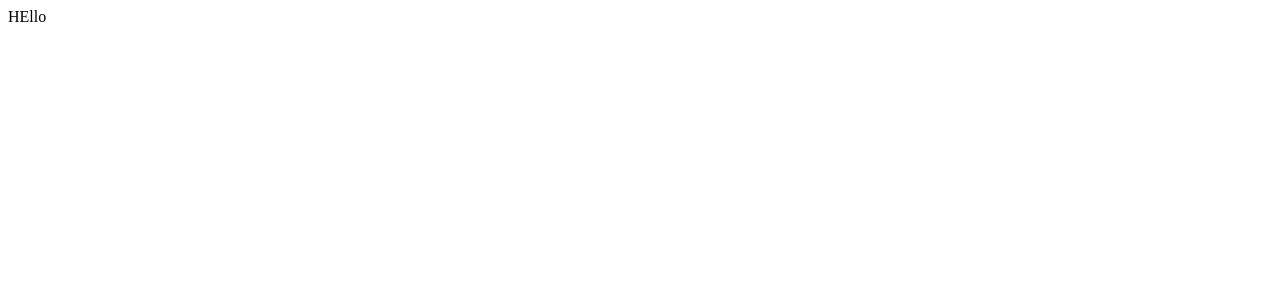
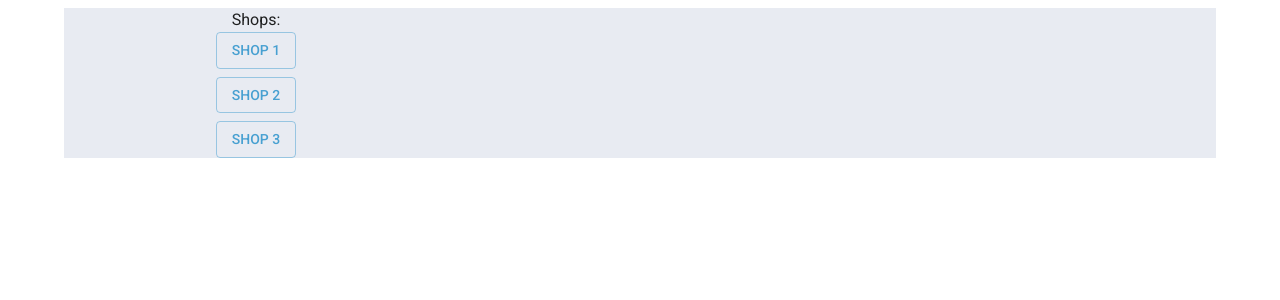
Before and after one commit to firebenderyt123/ElifTech, a Next.js app: page / in a window 1280 px wide. Shown: the top 300 px of the page. Built offline with nearby package versions, Linux system fonts and the light colour scheme.

Commit message:
sidebar init

```diff
--- /dev/null
+++ b/src/containers/Sidebar/index.tsx
@@ -0,0 +1,27 @@
+import Button from "@mui/material/Button";
+import Grid from "@mui/material/Grid";
+import Typography from "@mui/material/Typography";
+
+const shops = ["Shop 1", "Shop 2", "Shop 3"];
+
+export default function Sidebar() {
+  return (
+    <Grid container flexDirection="column" alignItems="center">
+      <Grid item>
+        <Typography component="h3">Shops:</Typography>
+      </Grid>
+      <Grid
+        container
+        item
+        flexDirection="column"
+        alignItems="center"
+        rowSpacing={1}>
+        {shops.map((shop) => (
+          <Grid item key={shop}>
+            <Button variant="outlined">{shop}</Button>
+          </Grid>
+        ))}
+      </Grid>
+    </Grid>
+  );
+}
--- /dev/null
+++ b/src/core/themes/light/index.ts
@@ -0,0 +1,66 @@
+import { createTheme } from "@mui/material/styles";
+
+const lightTheme = createTheme({
+  palette: {
+    background: {
+      default: "#e8ebf2",
+    },
+    primary: {
+      main: "#48a0d1",
+    },
+  },
+  typography: {
+    fontFamily: "'Roboto'",
+    h1: {
+      fontSize: "2.5rem",
+      lineHeight: "3.25rem",
+      fontWeight: 400,
+    },
+    h2: {
+      fontSize: "2rem",
+      lineHeight: "2.5rem",
+      fontWeight: 400,
+    },
+    h3: {
+      fontSize: "1.75rem",
+      lineHeight: "2.25rem",
+      fontWeight: 400,
+    },
+    h4: {
+      fontSize: "1.5rem",
+      lineHeight: "2rem",
+      fontWeight: 400,
+    },
+    h5: {
+      fontSize: "1.25rem",
+      lineHeight: "1.75rem",
+      fontWeight: 400,
+    },
+    h6: {
+      fontSize: "1rem",
+      lineHeight: "1.5rem",
+      fontWeight: 400,
+    },
+  },
+  spacing: [
+    "0rem",
+    "0.5rem",
+    "1rem",
+    "1.5rem",
+    "2rem",
+    "2.5rem",
+    "3rem",
+    "3.5rem",
+    "4rem",
+    "4.5rem",
+    "5rem",
+    "5.5rem",
+    "6rem",
+    "6.5rem",
+    "7rem",
+    "7.5rem",
+    "8rem",
+  ],
+});
+
+export default lightTheme;
--- a/src/pages/_app.tsx
+++ b/src/pages/_app.tsx
@@ -1,6 +1,15 @@
 import type { AppProps } from "next/app";
+import { ThemeProvider } from "@mui/material/styles";
+import ScopedCssBaseline from "@mui/material/ScopedCssBaseline";
+import lightTheme from "../core/themes/light";
 
 export default function App({ Component, pageProps }: AppProps) {
   const AnyComponent = Component as any;
-  return <AnyComponent {...pageProps} />;
+  return (
+    <ThemeProvider theme={lightTheme}>
+      <ScopedCssBaseline>
+        <AnyComponent {...pageProps} />
+      </ScopedCssBaseline>
+    </ThemeProvider>
+  );
 }
--- a/src/pages/_document.tsx
+++ b/src/pages/_document.tsx
@@ -1,4 +1,5 @@
 import { Html, Head, Main, NextScript } from "next/document";
+import Container from "@mui/material/Container";
 
 export default function Document() {
   return (
@@ -10,7 +11,9 @@ export default function Document() {
         />
       </Head>
       <body>
-        <Main />
+        <Container>
+          <Main />
+        </Container>
         <NextScript />
       </body>
     </Html>
--- a/src/pages/index.tsx
+++ b/src/pages/index.tsx
@@ -1,3 +1,12 @@
+import Sidebar from "../containers/Sidebar";
+import Grid from "@mui/material/Grid";
+
 export default function HomePage() {
-  return <>HEllo</>;
+  return (
+    <Grid container>
+      <Grid item xs={2} md={4}>
+        <Sidebar />
+      </Grid>
+    </Grid>
+  );
 }
```
